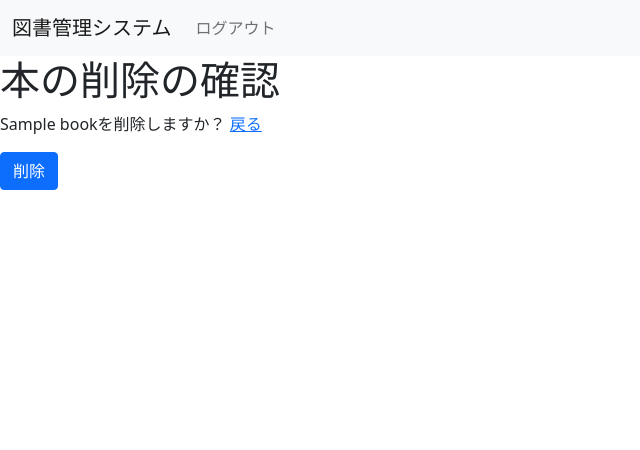
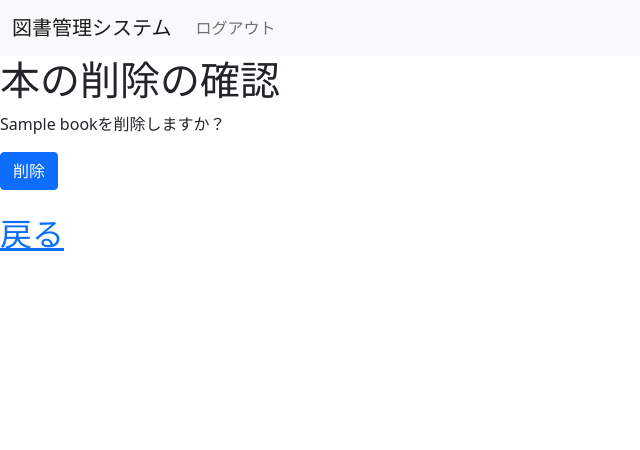
Before and after one commit to YumaSatou/final_assignment, a Flask app: page /delete/1 in a window 1280 px wide. Shown: the top 450 px of the page, without its empty margins (0-640 px from the left). Run offline with Flask 3, Linux system fonts and the light colour scheme; a database or web service that is not in the repository returns one stand-in record (values such as "Sample title"); some libraries are stand-ins or nearby versions.

Commit message:
cssを追加しました

```diff
--- a/templates/delete.html
+++ b/templates/delete.html
@@ -6,9 +6,10 @@
 
 {% block content %}
   <h1>本の削除の確認</h1>
-  <p>{{book.title}}を削除しますか？ <a href="{{url_for('book_list')}}">戻る</a>
+  <p>{{book.title}}を削除しますか？
 
   <form action="{{url_for('delete_exe', book_id=book.id)}}" method="post">
     <button type="submit" class="btn btn-primary">削除</button>
   </form>
+  <h2 style="margin-top:25px"><a href="{{url_for('book_list')}}">戻る</a></h2>
 {% endblock %}
```
